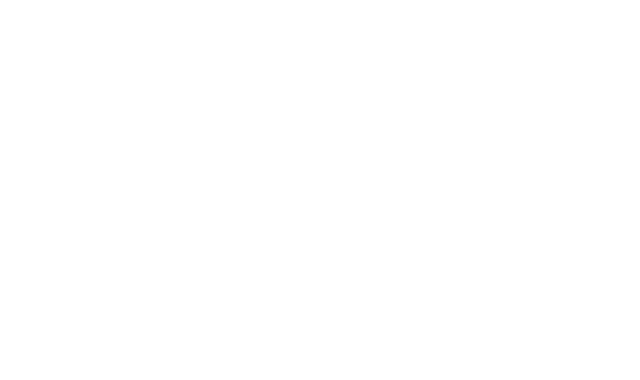
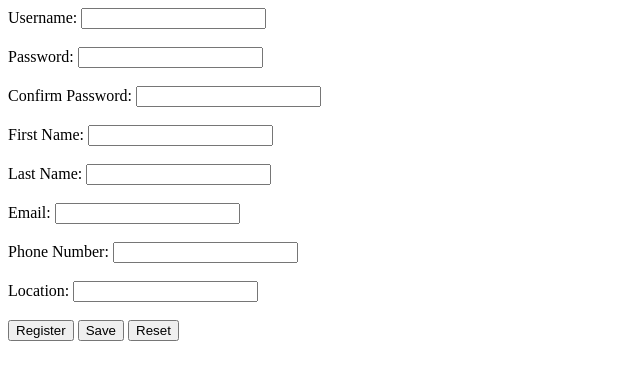
Before and after one commit to lildemone/launch.js, a plain HTML site: page assignment/index.html in a window 1280 px wide. Shown: the whole page, without its empty margins (0-640 px from the left). Drawn offline with Linux system fonts and the light colour scheme.

Commit message:
added body content

```diff
--- a/assignment/index.html
+++ b/assignment/index.html
@@ -7,6 +7,34 @@
 
 </head>
 <body>
+    <form action="#" method="post">
+        <label for="username">Username:</label>
+        <input type="text" id="username" name="username" required><br><br>
 
+        <label for="password">Password:</label>
+        <input type="password" id="password" name="password" required><br><br>
+
+        <label for="confirm-password">Confirm Password:</label>
+        <input type="password" id="confirm-password" name="confirm-password" required><br><br>
+
+        <label for="first-name">First Name:</label>
+        <input type="text" id="first-name" name="first-name" required><br><br>
+
+        <label for="last-name">Last Name:</label>
+        <input type="text" id="last-name" name="last-name" required><br><br>
+
+        <label for="email">Email:</label>
+        <input type="email" id="email" name="email" required><br><br>
+
+        <label for="phone">Phone Number:</label>
+        <input type="tel" id="phone" name="phone" required><br><br>
+
+        <label for="location">Location:</label>
+        <input type="text" id="location" name="location" required><br><br>
+
+        <button type="submit">Register</button>
+        <button type="button">Save</button>
+        <button type="reset">Reset</button>
+    </form>
 </body>
 </html>
```
